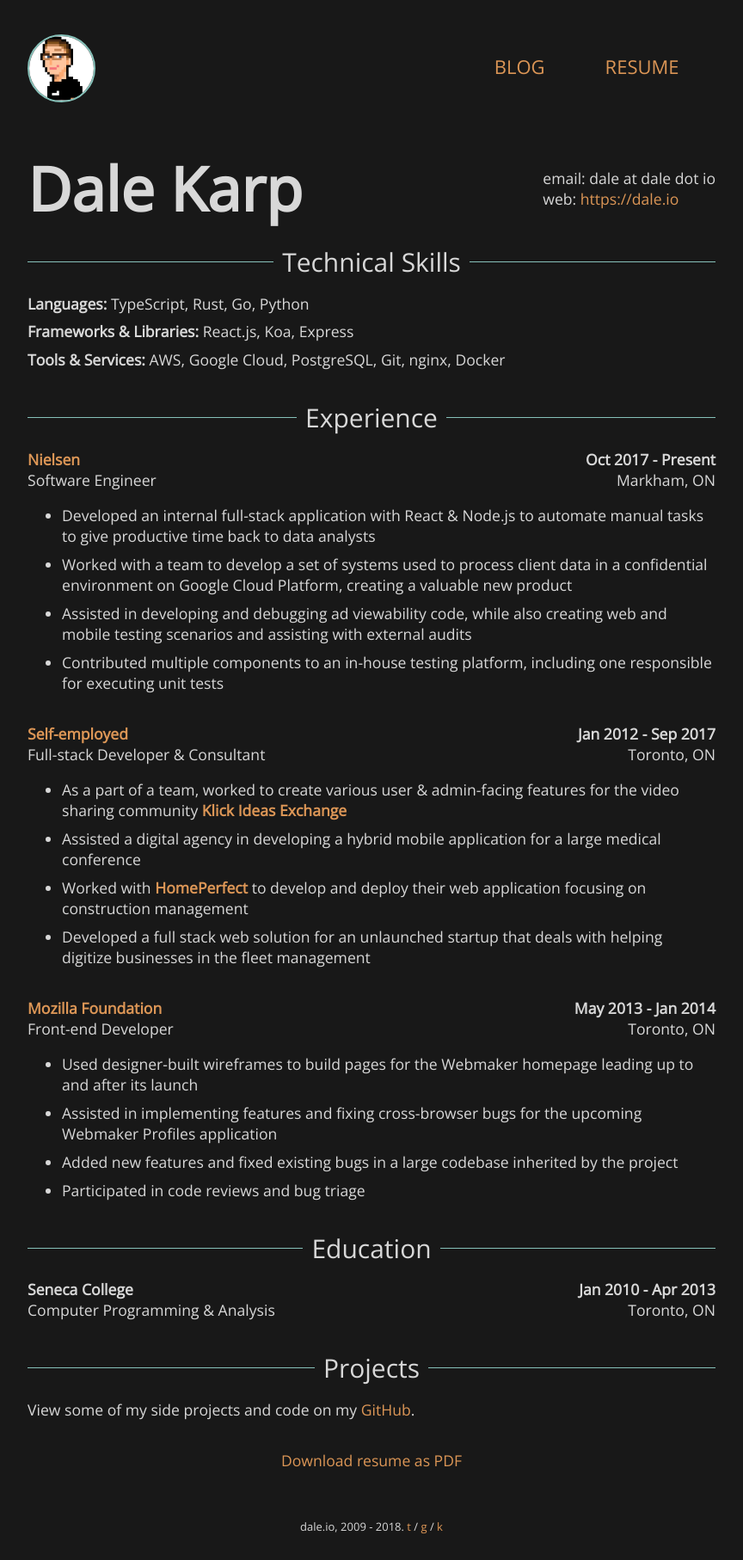
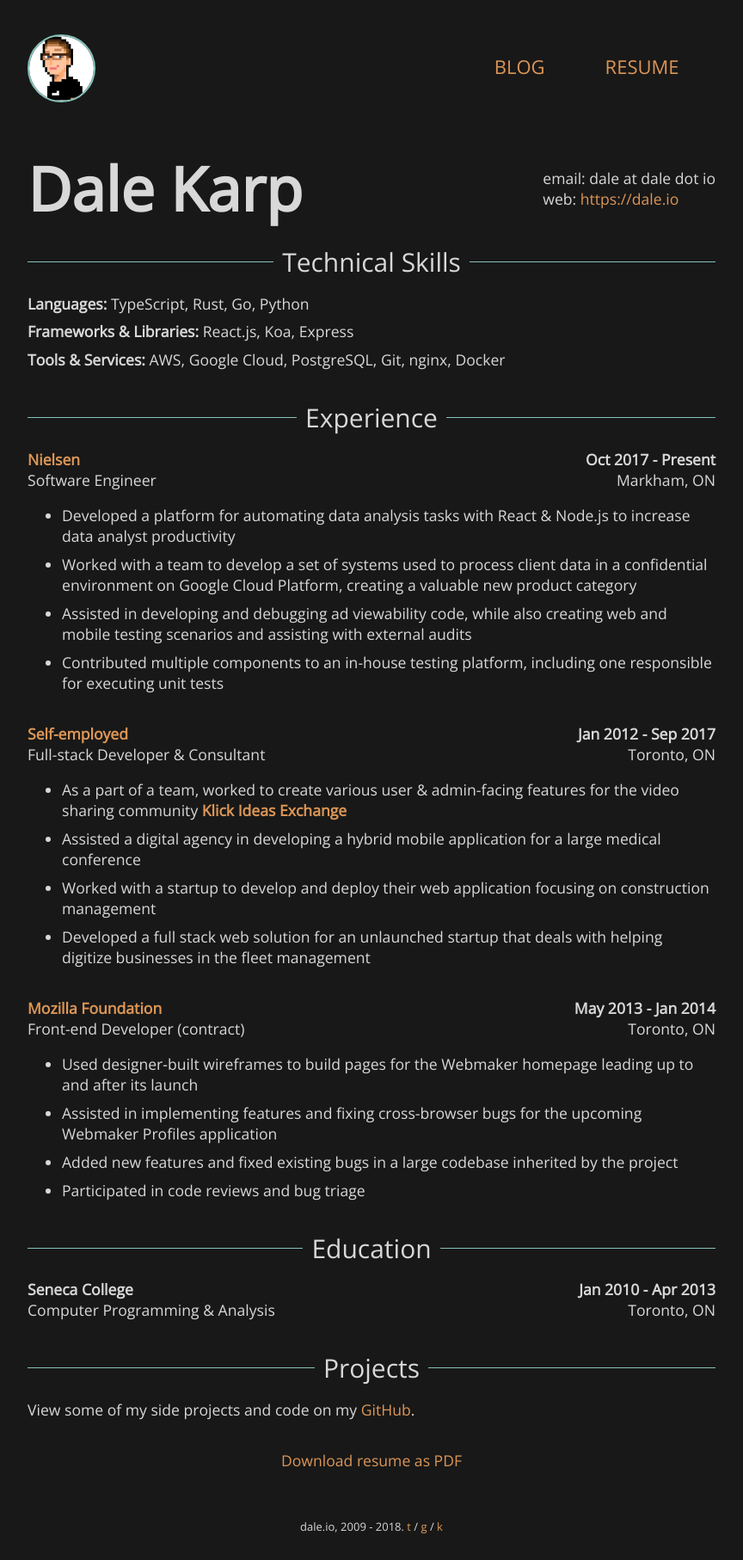
Before and after one commit to obsoke/obsoke.github.io, a Jekyll site: the page built from resume/index.html, in a window 1280 px wide. Shown: the whole page at 86% size, without its empty margins (208-1072 px from the left). Built offline with Jekyll 4.4.1, drawn with Linux system fonts in a browser that asks for light colours.

Commit message:
2021 Resume work

```diff
--- a/_data/resume.yml
+++ b/_data/resume.yml
@@ -33,8 +33,8 @@ experience:
     location: Markham, ON
     start: 2017-10-01
     highlights:
-      - Developed an internal full-stack application with React & Node.js to automate manual tasks to give productive time back to data analysts
-      - Worked with a team to develop a set of systems used to process client data in a confidential environment on Google Cloud Platform, creating a valuable new product
+      - Developed a platform for automating data analysis tasks with React & Node.js to increase data analyst productivity
+      - Worked with a team to develop a set of systems used to process client data in a confidential environment on Google Cloud Platform, creating a valuable new product category
       - Assisted in developing and debugging ad viewability code, while also creating web and mobile testing scenarios and assisting with external audits
       - Contributed multiple components to an in-house testing platform, including one responsible for executing unit tests
 
@@ -47,14 +47,12 @@ experience:
     highlights:
       - As a part of a team, worked to create various user & admin-facing features for the video sharing community [**Klick Ideas Exchange**](https://idx.klick.com/)
       - Assisted a digital agency in developing a hybrid mobile application for a large medical conference
-      - Worked with [**HomePerfect**](https://www.homeperfect.ca/) to develop and deploy their web application focusing on construction management
+      - Worked with a startup to develop and deploy their web application focusing on construction management
       - Developed a full stack web solution for an unlaunched startup that deals with helping digitize businesses in the fleet management
-      # - Created a mobile-friendly web application for startup [**Kranium**](https://kraniumnetwork.com/), including a custom user messaging system
-      #- Implemented the client-side code for a shopping cart system for [**BBbarfly.com**](http://bbbarfly.com/)
 
   - employer: Mozilla Foundation
     url: https://mozilla.org
-    position: Front-end Developer
+    position: Front-end Developer (contract)
     location: Toronto, ON
     start: 2013-05-01
     end: 2014-01-01
```
Also changed, not shown: 2 other files.
